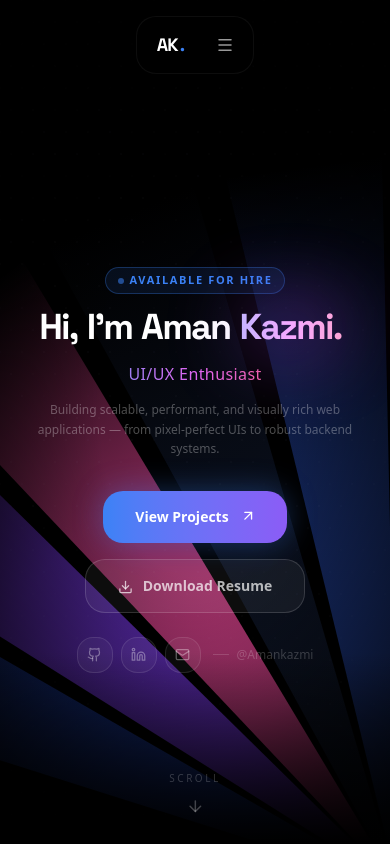
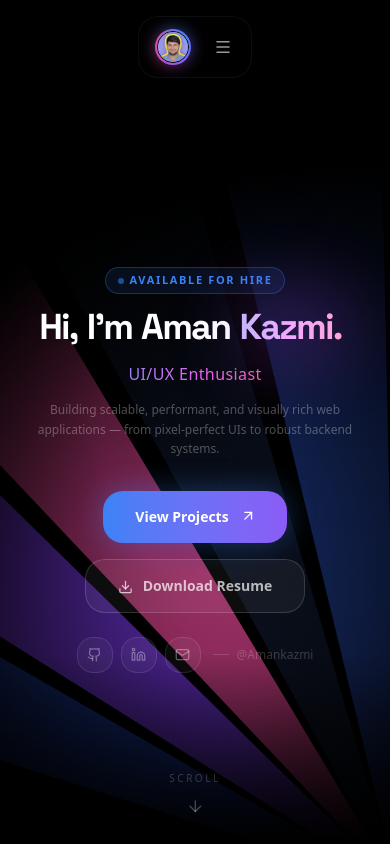
Before and after one commit to Amankazmi/Portfolio, a Next.js app: page / in a window 390 px wide. Shown: the top 844 px of the page. Built offline with nearby package versions, Linux system fonts and the light colour scheme.

Commit message:
feat: replace AK. logo with circular photo avatar in navbar

```diff
--- a/components/Navbar.tsx
+++ b/components/Navbar.tsx
@@ -3,6 +3,7 @@
 import { useState, useEffect } from "react";
 import { motion, useScroll, useMotionValueEvent, AnimatePresence } from "framer-motion";
 import Link from "next/link";
+import Image from "next/image";
 import { Menu, X, ArrowUpRight } from "lucide-react";
 
 const NAV_LINKS = [
@@ -63,13 +64,45 @@ export default function Navbar() {
                         : "bg-black/30 border-white/5 backdrop-blur-xl"
                         }`}
                 >
-                    {/* Logo */}
+                    {/* Logo — Photo Avatar */}
                     <Link
                         href="/"
-                        className="mr-3 flex items-center gap-0.5 px-2 py-1.5 rounded-xl hover:bg-white/5 transition-colors"
+                        className="mr-2 flex items-center gap-2.5 px-1.5 py-1.5 rounded-xl hover:bg-white/5 transition-colors group"
                     >
-                        <span className="text-lg font-black font-heading text-white tracking-tighter">AK</span>
-                        <span className="text-lg font-black font-heading text-accent-blue">.</span>
+                        {/* Avatar with spinning gradient ring */}
+                        <div className="relative shrink-0">
+                            {/* Spinning gradient ring */}
+                            <motion.div
+                                animate={{ rotate: 360 }}
+                                transition={{ duration: 6, repeat: Infinity, ease: "linear" }}
+                                className="absolute -inset-[2px] rounded-full"
+                                style={{
+                                    background: "conic-gradient(from 0deg, #3b82f6, #8b5cf6, #ec4899, #3b82f6)",
+                                }}
+                            />
+                            {/* Glow */}
+                            <div className="absolute -inset-[2px] rounded-full blur-sm opacity-60"
+                                style={{ background: "conic-gradient(from 0deg, #3b82f6, #8b5cf6, #ec4899, #3b82f6)" }}
+                            />
+                            {/* Photo */}
+                            <div className="relative w-8 h-8 rounded-full overflow-hidden border-[1.5px] border-black z-10">
+                                <Image
+                                    src="/ascii_art.jpeg"
+                                    alt="Aman Kazmi"
+                                    fill
+                                    className="object-cover object-top"
+                                    priority
+                                />
+                            </div>
+                        </div>
+                        {/* Name + status — visible on md+ */}
+                        <div className="hidden md:flex flex-col leading-tight">
+                            <span className="text-[13px] font-bold text-white tracking-tight font-heading">Aman Kazmi</span>
+                            <span className="flex items-center gap-1 text-[9px] text-white/35 font-medium uppercase tracking-[0.1em]">
+                                <span className="w-1.5 h-1.5 rounded-full bg-green-400 animate-pulse" />
+                                Available
+                            </span>
+                        </div>
                     </Link>
 
                     {/* Separator */}
@@ -151,9 +184,26 @@ export default function Navbar() {
                         >
                             {/* Drawer header */}
                             <div className="flex items-center justify-between px-6 py-5 border-b border-white/6">
-                                <div className="flex items-center gap-1">
-                                    <span className="text-xl font-black font-heading text-white">AK</span>
-                                    <span className="text-xl font-black font-heading text-accent-blue">.</span>
+                                <div className="flex items-center gap-2.5">
+                                    {/* Avatar */}
+                                    <div className="relative shrink-0">
+                                        <motion.div
+                                            animate={{ rotate: 360 }}
+                                            transition={{ duration: 6, repeat: Infinity, ease: "linear" }}
+                                            className="absolute -inset-[2px] rounded-full"
+                                            style={{ background: "conic-gradient(from 0deg, #3b82f6, #8b5cf6, #ec4899, #3b82f6)" }}
+                                        />
+                                        <div className="relative w-8 h-8 rounded-full overflow-hidden border-[1.5px] border-black z-10">
+                                            <Image src="/ascii_art.jpeg" alt="Aman Kazmi" fill className="object-cover object-top" />
+                                        </div>
+                                    </div>
+                                    <div className="flex flex-col leading-tight">
+                                        <span className="text-[13px] font-bold text-white tracking-tight font-heading">Aman Kazmi</span>
+                                        <span className="flex items-center gap-1 text-[9px] text-white/35 font-medium uppercase tracking-[0.1em]">
+                                            <span className="w-1.5 h-1.5 rounded-full bg-green-400 animate-pulse" />
+                                            Available
+                                        </span>
+                                    </div>
                                 </div>
                                 <motion.button
                                     whileTap={{ scale: 0.9 }}
```
Lines whose indentation alone changed are shown as unchanged.
